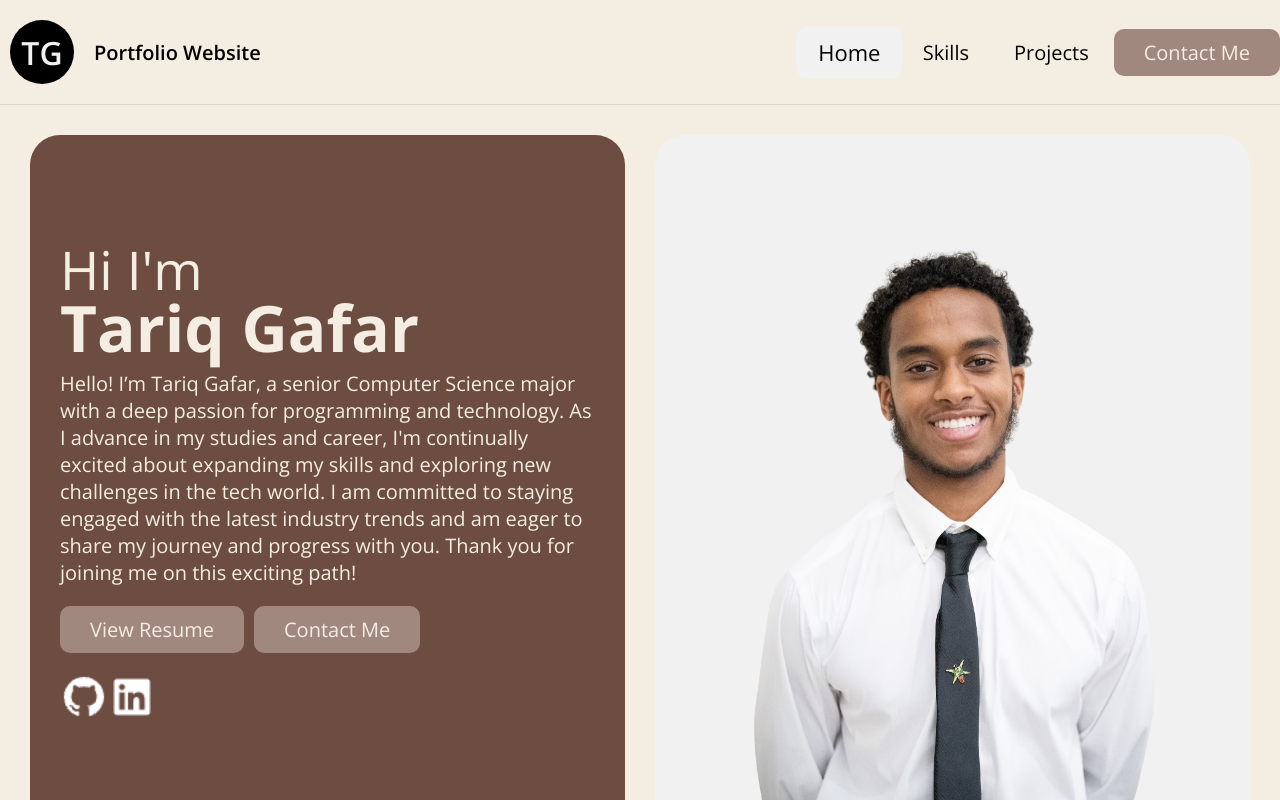
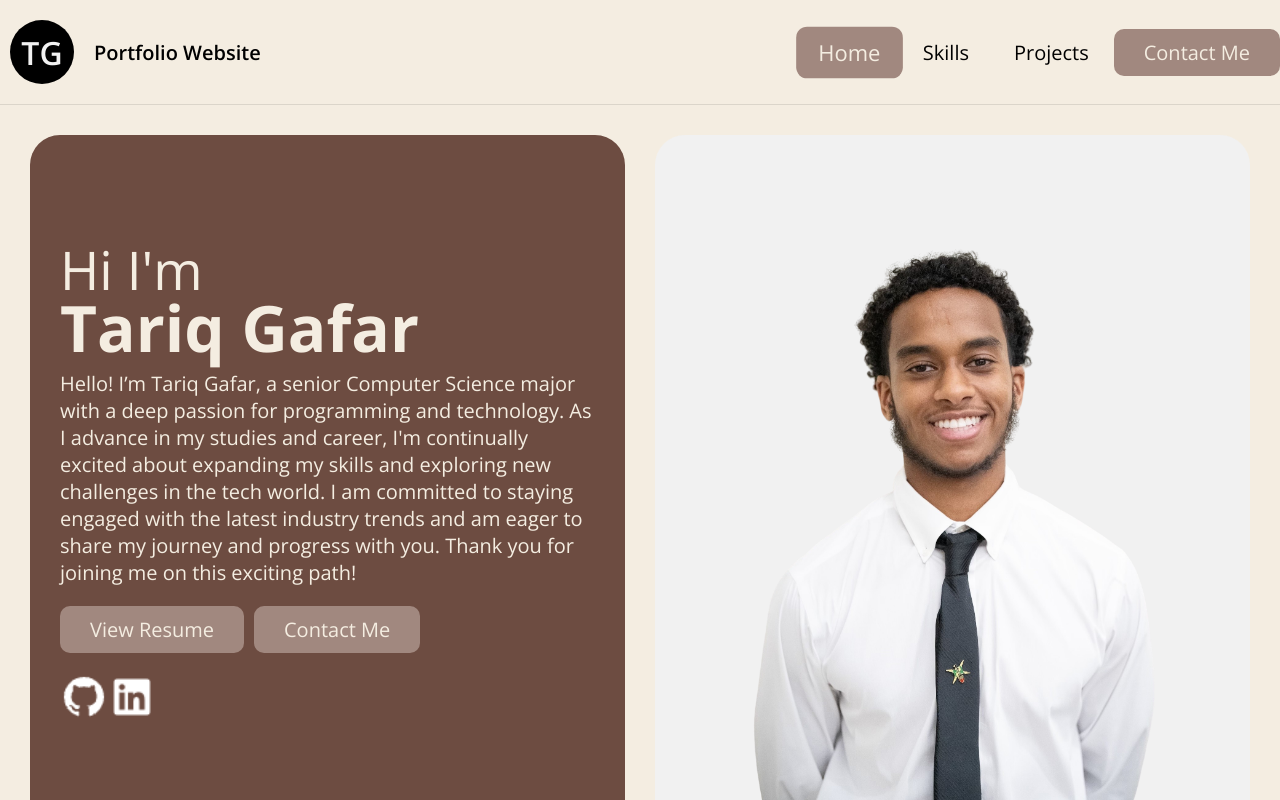
Before and after one commit to Tariqgafar21/Portfolio-JS-CSS, a Next.js app: page / in a window 1280 px wide. In both pictures the pointer is over the link "Home". Shown: the top 800 px of the page. Built offline with nearby package versions, Linux system fonts and the light colour scheme.

Commit message:
Commit for Red Hat application and resume

```diff
--- a/app/globals.css
+++ b/app/globals.css
@@ -88,11 +88,11 @@ header nav ul li a {
   color: var(--base-800);
 }
 header nav ul li a:hover {
-  background-color: var(--base-100);
+  background-color: #A1887F; /* Warm Gray */
+  color: #F4EDE1; /* Use beige text for contrast */
   border-radius: 10px;
   text-decoration: none;
   transform: scale(1.1); /* Slightly enlarges the item on hover */
-
 }
 header nav .mobile-toggle {
   display: none;
```
